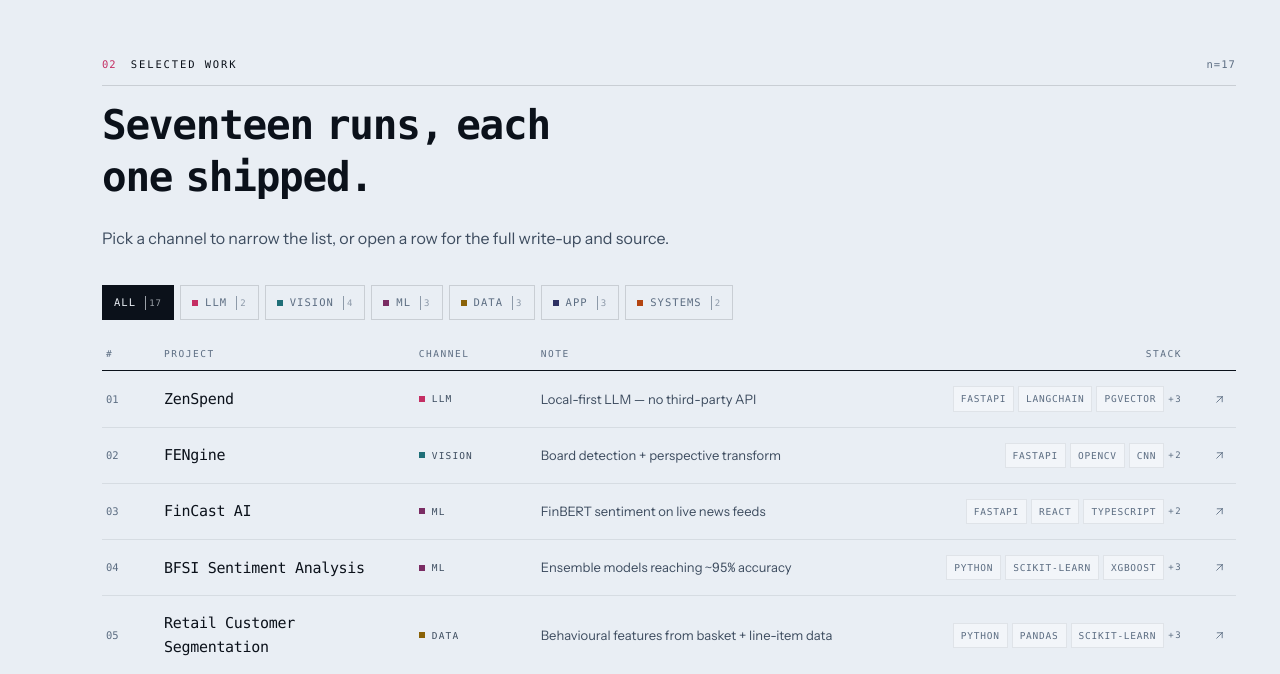
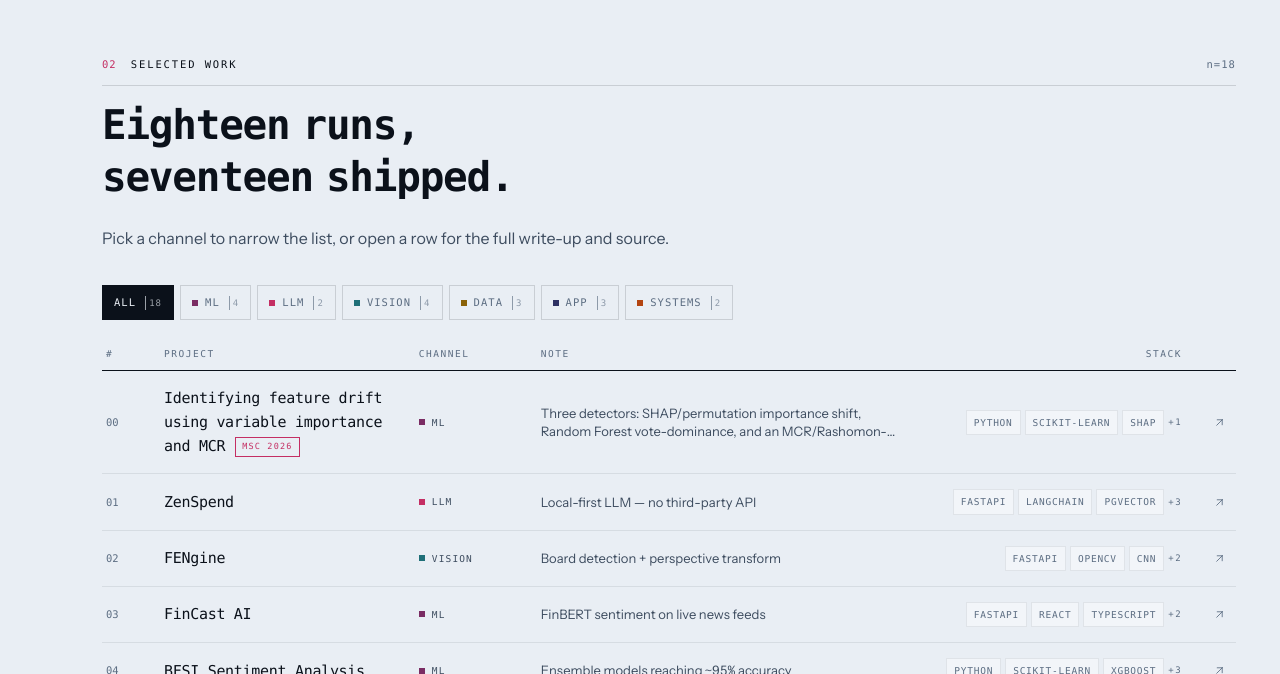
Before and after one commit to shreyuu/Portfolio, a React (Vite) app in the folder vibe-crafted/: page / in a window 1280 px wide. Shown: the part 2038-2712 px from the top of the page. Built offline with nearby package versions, Linux system fonts and the light colour scheme; a web font is replaced by a local one.

Commit message:
Add new project "Identifying feature drift" and update project status display

```diff
--- a/vibe-crafted/src/data/portfolio.jsx
+++ b/vibe-crafted/src/data/portfolio.jsx
@@ -138,6 +138,23 @@ export const PORTFOLIO = {
 
   // Equalised cards: no `featured`, no `kind`, no `year`. Just title, blurb, stack, href, optional highlights.
   projects: [
+    {
+      // Numbered 00: current work, ahead of the shipped 01—17 series (whose
+      // case studies are a self-contained "NN / 17" set).
+      n: "00",
+      title: "Identifying feature drift using variable importance and MCR",
+      domain: "ML",
+      status: "MSc 2026",
+      blurb:
+        "MSc dissertation, University of Nottingham. Detecting feature drift by watching how a model uses its variables, rather than waiting for accuracy to fall — three detectors built and scored against the standard drift-detection baselines.",
+      highlights: [
+        "Three detectors: SHAP/permutation importance shift, Random Forest vote-dominance, and an MCR/Rashomon-set monitor",
+        "Benchmarked against DDM, ADWIN, Page–Hinkley and a KS test on the driftDatasets concept-drift streams",
+        "Scored on detection delay, false-alarm rate, and lead time before performance degrades",
+      ],
+      stack: ["Python", "scikit-learn", "SHAP", "River"],
+      href: "https://github.com/shreyuu/UoN-Business-Analytics/tree/main/Dissertation",
+    },
     {
       n: "01",
       title: "ZenSpend",
--- a/vibe-crafted/src/sections/hero.jsx
+++ b/vibe-crafted/src/sections/hero.jsx
@@ -64,7 +64,7 @@ export function Hero() {
           <Reveal delay={620}>
             <div className="hero__cta">
               <a href="#projects" className="stamp stamp--solid">
-                <span>17 results</span>
+                <span>{p.projects.length} results</span>
                 <ArrowUpRight size={12} />
               </a>
               <a href="#contact" className="stamp">
--- a/vibe-crafted/src/sections/projects.jsx
+++ b/vibe-crafted/src/sections/projects.jsx
@@ -104,6 +104,9 @@ export function ProjectDetail({ project, onClose }) {
                   style={{ background: tone(project.domain) }}
                 />
                 {project.domain} · {project.n}
+                {project.status && (
+                  <span className="pdx__status">{project.status}</span>
+                )}
               </span>
               <button onClick={onClose} className="lbl pdx__close" aria-label="Close">
                 Close ✕
@@ -195,6 +198,15 @@ export function ProjectDetail({ project, onClose }) {
           vertical-align: 0;
         }
 
+        .pdx__status {
+          margin-left: 10px;
+          padding: 2px 6px;
+          border: 1px solid var(--accent);
+          color: var(--accent);
+          font-size: 8.5px;
+          letter-spacing: 0.14em;
+        }
+
         .pdx__close { color: var(--ink); transition: color .2s ease; }
         .pdx__close:hover { color: var(--accent); }
 
@@ -284,7 +296,7 @@ export function Projects({ onOpenProject }) {
           index="02"
           label="Selected work"
           n={`n=${projects.length}`}
-          title="Seventeen runs, each one shipped."
+          title="Eighteen runs, seventeen shipped."
           kicker="Pick a channel to narrow the list, or open a row for the full write-up and source."
         />
 
@@ -327,7 +339,10 @@ export function Projects({ onOpenProject }) {
                 style={{ "--tone": tone(p.domain) }}
               >
                 <span className="row__n">{p.n}</span>
-                <span className="row__title">{p.title}</span>
+                <span className="row__title">
+                  {p.title}
+                  {p.status && <span className="row__status">{p.status}</span>}
+                </span>
                 <span className="row__chan">
                   <span className="row__dot" />
                   {p.domain}
@@ -448,12 +463,28 @@ export function Projects({ onOpenProject }) {
 
         .row--item:hover .row__go { color: var(--tone); transform: translate(2px, -2px); }
         .row--item:hover .row__title { color: var(--tone); }
+        .row--item:hover .row__status { color: var(--accent); }
 
         .row__n {
           font-family: var(--mono);
           font-variation-settings: "wdth" 82, "wght" 500;
           font-size: 10.5px;
           color: var(--ink-mute);
+        }
+
+        .row__status {
+          display: inline-block;
+          margin-left: 10px;
+          padding: 2px 6px;
+          border: 1px solid var(--accent);
+          color: var(--accent);
+          font-family: var(--mono);
+          font-variation-settings: "wdth" 82, "wght" 500;
+          font-size: 8.5px;
+          letter-spacing: 0.14em;
+          text-transform: uppercase;
+          vertical-align: 2px;
+          white-space: nowrap;
         }
 
         .row__title {
```
